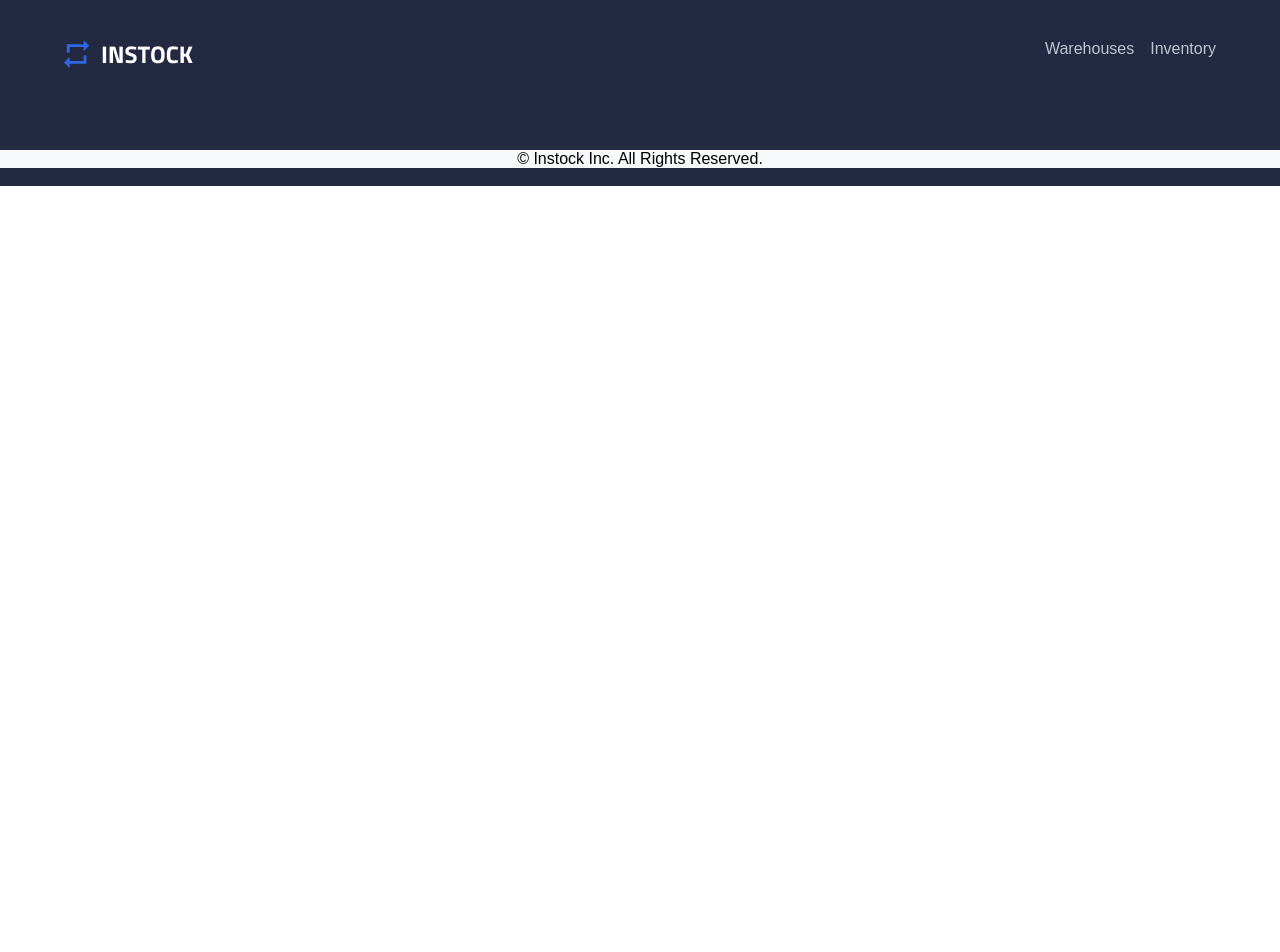
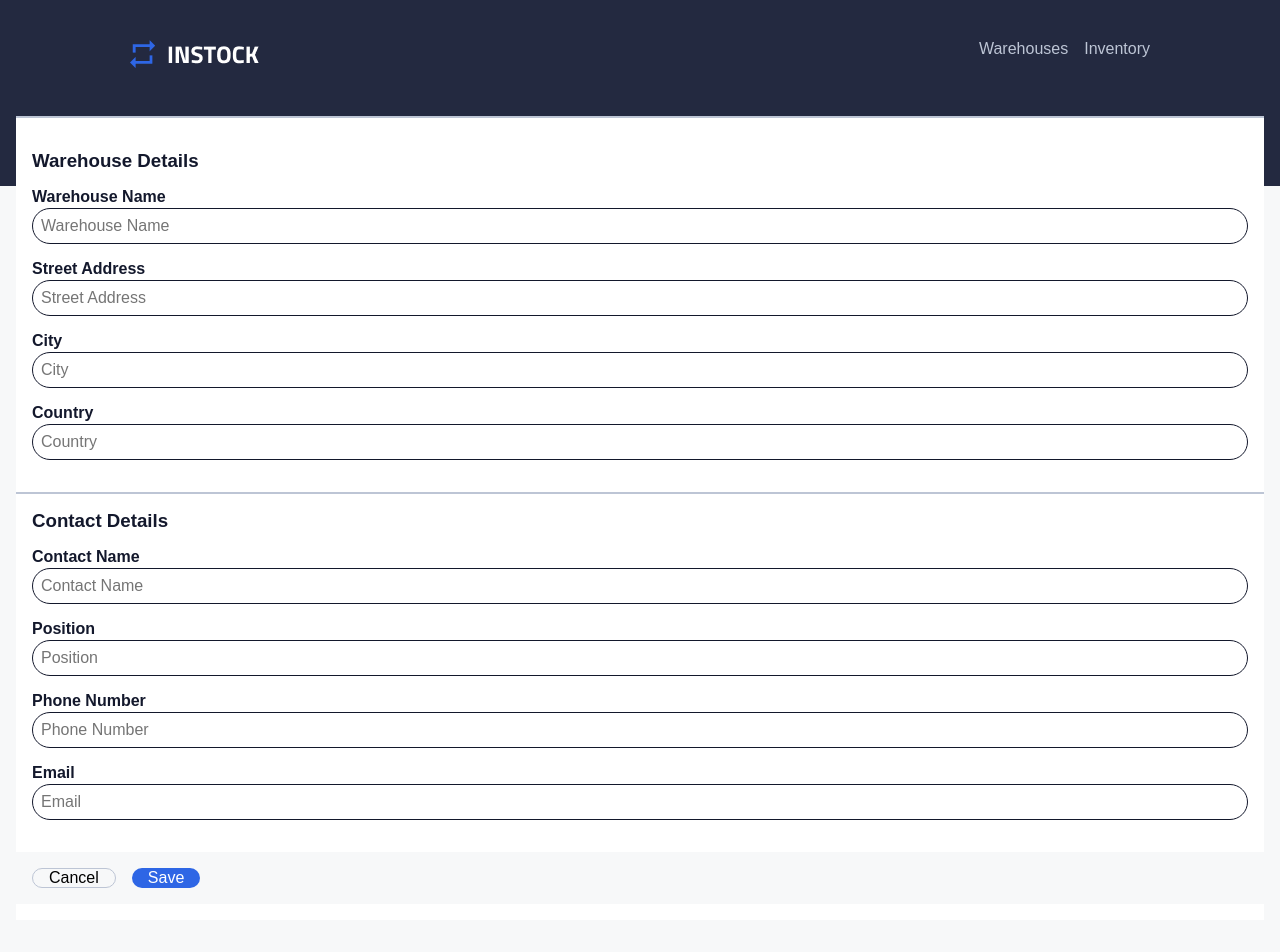
Before and after one commit to hopeaaaa/instock-frontend, a React (Vite) app: page /warehouse/edit in a window 1280 px wide. Shown: the top 952 px of the page. Before the commit the page ends 800 px from the top, so only its background shows below. Built offline with nearby package versions, Linux system fonts and the light colour scheme; a web font is replaced by a local one.

Commit message:
edit warehouse comp & minor styling

```diff
--- a/src/App.scss
+++ b/src/App.scss
@@ -6,7 +6,7 @@ body {
   font-family: "Titillium Web", sans-serif;
   margin: 0rem;
   box-sizing: border-box;
-  background-color: $white;
+  background-color: $light-grey;
 }
 
 #root {
--- /dev/null
+++ b/src/components/EditWarehouseForm/EditWarehouseForm.jsx
@@ -0,0 +1,107 @@
+import { Link } from "react-router-dom";
+import "./EditWarehouseForm.scss";
+
+function EditWarehouseForm() {
+  return (
+    <form className="add-form">
+      <div className="add-form__warehouse-info">
+        <h3 className="add-form__header">Warehouse Details</h3>
+        <label htmlFor="add-form__warehouse-name" className="add-form__label">
+          Warehouse Name
+        </label>
+        <input
+          type="text"
+          name="warehouse-name"
+          placeholder="Warehouse Name"
+          className="add-form__input"
+          id="add-form__warehouse-name"
+        />
+        <label htmlFor="add-form__address" className="add-form__label">
+          Street Address
+        </label>
+        <input
+          type="text"
+          name="address"
+          placeholder="Street Address"
+          className="add-form__input"
+          id="add-form__address"
+        />
+        <label htmlFor="add-form__city" className="add-form__label">
+          City
+        </label>
+        <input
+          type="text"
+          name="city"
+          placeholder="City"
+          className="add-form__input"
+          id="add-form__city"
+        />
+        <label htmlFor="add-form__country" className="add-form__label">
+          Country
+        </label>
+        <input
+          type="text"
+          name="country"
+          placeholder="Country"
+          className="add-form__input"
+          id="add-form__country"
+        />
+      </div>
+      <div className="add-form__personnel-info">
+        <h3 className="add-form__header">Contact Details</h3>
+        <label htmlFor="add-form__contact-name" className="add-form__label">
+          Contact Name
+        </label>
+        <input
+          type="text"
+          name="contact-name"
+          placeholder="Contact Name"
+          className="add-form__input"
+          id="add-form__contact-name"
+        />
+        <label htmlFor="add-form__position" className="add-form__label">
+          Position
+        </label>
+        <input
+          type="text"
+          name="position"
+          placeholder="Position"
+          className="add-form__input"
+          id="add-form__position"
+        />
+        <label htmlFor="add-form__phone" className="add-form__label">
+          Phone Number
+        </label>
+        <input
+          type="number"
+          name="phone-number"
+          placeholder="Phone Number"
+          className="add-form__input"
+          id="add-form__phone"
+        />
+        <label htmlFor="add-form__email" className="add-form__label">
+          Email
+        </label>
+        <input
+          type="email"
+          name="email"
+          placeholder="Email"
+          className="add-form__input"
+          id="add-form__email"
+        />
+      </div>
+      <div className="add-form__buttons">
+        <Link to="/">
+          <button type="button" className="add-form__cancel">
+            Cancel
+          </button>
+        </Link>
+        <button type="submit" className="add-form__submit">
+          Save
+        </button>
+      </div>
+    </form>
+  );
+}
+
+export default EditWarehouseForm;
--- /dev/null
+++ b/src/components/EditWarehouseForm/EditWarehouseForm.scss
@@ -0,0 +1,52 @@
+@use "../../styles/partials/mixins" as *;
+@use "../../styles/partials/variables" as *;
+
+.add-form {
+  background-color: $white;
+  color: $instock-black;
+  margin: 0rem 1rem;
+  padding: 1rem 0rem;
+  display: flex;
+  flex-direction: column;
+  border-top: 2px $cloud solid;
+  &__header {
+    padding: 0rem 0rem 1rem;
+    margin: 0rem;
+  }
+  &__warehouse-info {
+    display: flex;
+    flex-direction: column;
+    padding: 1rem;
+  }
+  &__label {
+    font-weight: 600;
+    padding-bottom: 0.125rem;
+  }
+  &__input {
+    padding: 0.5rem;
+    border: 1px $instock-black solid;
+    border-radius: 2rem;
+    margin-bottom: 1rem;
+  }
+  &__personnel-info {
+    @extend .add-form__warehouse-info;
+    border-top: 2px $cloud solid;
+  }
+  &__buttons {
+    display: flex;
+    gap: 1rem;
+    background-color: $light-grey;
+    padding: 1rem;
+  }
+  &__cancel {
+    padding: 0rem 1rem;
+    border: 1px $cloud solid;
+    border-radius: 1rem;
+  }
+  &__submit {
+    padding: 0rem 1rem;
+    background-color: $instock-indigo;
+    border-radius: 1rem;
+    color: $white;
+  }
+}
--- a/src/components/Footer/Footer.scss
+++ b/src/components/Footer/Footer.scss
@@ -4,7 +4,7 @@
 .footer{
   position: relative;
   display: block;
-  margin-top: 50px;
+  padding: 50px 0;
 }
 .footer__container {
   @include flex-center;
--- a/src/components/Header/Header.scss
+++ b/src/components/Header/Header.scss
@@ -4,17 +4,20 @@
 .header {
   display: flex;
   flex-direction: column;
+  justify-content: space-between;
   padding: 1rem 0rem;
   @include tablet {
-    padding: 2rem 1rem 2rem;
+    padding: 2rem 2rem;
     flex-direction: row;
     justify-content: space-between;
   }
   @include desktop {
-    padding: 2.5rem 4rem 2rem;
+    padding: 2.5rem 0 2rem;
+    max-width: 63.75rem;
+    margin: auto;
   }
-
   &__instock {
+    padding-bottom: 1rem;
     @include dimensions(max-content, 100%);
     display: flex;
     justify-content: center;
--- a/src/components/WarehouseDeleteModal/WarehouseDeleteModal.jsx
+++ b/src/components/WarehouseDeleteModal/WarehouseDeleteModal.jsx
@@ -4,8 +4,7 @@ import "./WarehouseDeleteModal.scss";
 const WarehouseDeleteModal = ({
   item,
   setShowDelete,
-  inventories,
-  setInventories,
+  warehouseList, setWarehouseList
 }) => {
   const BASE_URL = import.meta.env.VITE_SERVER_BASE_URL;
   const PORT = import.meta.env.VITE_SERVER_PORT;
@@ -16,6 +15,10 @@ const WarehouseDeleteModal = ({
       const response = await axios.delete(path);
 
       if (response.status == 204) {
+        if (response.status == 204) {
+          setWarehouseList(warehouseList.filter((i) => i.id != item.id));
+          setShowDelete(false);
+        }
         setShowDelete(false);
       }
     } catch (error) {
--- a/src/components/WarehouseListComponent/WarehouseListComponent.jsx
+++ b/src/components/WarehouseListComponent/WarehouseListComponent.jsx
@@ -4,16 +4,8 @@ import axios from "axios";
 import "./WarehouseListComponent.scss";
 import loadWarehouses from "../../utils/FetchWarehousesList/FetchWarehousesList";
 
-function WarehouseListComponent({ handleDeleteClick }) {
-  const [WarehouseList, setWarehouseList] = useState([]);
+function WarehouseListComponent({ handleDeleteClick, WarehouseList }) {
 
-  useEffect(() => {
-    const getWarehouses = async () => {
-      const response = await loadWarehouses("/api/warehouses");
-      setWarehouseList(response);
-    };
-    getWarehouses();
-  }, []);
 
   return (
     <div className="warehouse-list">
@@ -117,7 +109,7 @@ function WarehouseListComponent({ handleDeleteClick }) {
                   </svg>
                 </button>
 
-                <Link to={`/${item.id}/warehouse`}>
+                <Link to={`/${item.id}/edit`}>
                   <svg
                     className="warehouse-list__icon"
                     width="24"
--- a/src/components/WarehouseListComponent/WarehouseListComponent.scss
+++ b/src/components/WarehouseListComponent/WarehouseListComponent.scss
@@ -7,11 +7,14 @@
 .warehouse-list {
   background-color: $white;
   width: calc(100% - 1rem);
-  max-width: 63.75rem;
   border-radius: 0.1875rem;
   box-shadow: 0 2px 5px 0 rgba(19, 24, 44, 0.1019607843);
-  margin: auto;
+  margin-left: auto;
+  margin-right: auto;
 
+  @include desktop{
+    max-width: 63.75rem;
+  }
   &__header {
     padding: 1.5rem 1rem 1.5rem 1rem;
 
--- a/src/pages/WarehouseEdit/WarehouseEdit.jsx
+++ b/src/pages/WarehouseEdit/WarehouseEdit.jsx
@@ -1,5 +1,7 @@
+import EditWarehouseForm from "../../components/EditWarehouseForm/EditWarehouseForm";
+
 function WarehouseEdit() {
-  return <div></div>;
+  return <EditWarehouseForm/>;
 }
 
 export default WarehouseEdit;
--- a/src/pages/WarehouseList/WarehousesList.jsx
+++ b/src/pages/WarehouseList/WarehousesList.jsx
@@ -1,17 +1,26 @@
-import { useState } from "react";
+import { useState, useEffect } from "react";
 import WarehouseDeleteModal from "../../components/WarehouseDeleteModal/WarehouseDeleteModal";
 import WarehouseListComponent from "../../components/WarehouseListComponent/WarehouseListComponent";
 import { useParams } from "react-router-dom";
+import loadWarehouses from "../../utils/FetchWarehousesList/FetchWarehousesList";
 
 function WarehouseList() {
   const { warehouseData } = useParams();
   const [showDelete, setShowDelete] = useState(false);
   const [clickedItem, setClickedItem] = useState(null);
-
+  const [warehouseList, setWarehouseList] = useState([]);
   const handleDeleteClick = (item) => {
     setClickedItem(item);
     setShowDelete(!showDelete);
   };
+
+  useEffect(() => {
+    const getWarehouses = async () => {
+      const response = await loadWarehouses("/api/warehouses");
+      setWarehouseList(response);
+    };
+    getWarehouses();
+  }, []);
 
   return (
     <>
@@ -19,9 +28,10 @@ function WarehouseList() {
         <WarehouseDeleteModal
           setShowDelete={setShowDelete}
           item={clickedItem}
+          warehouseList={warehouseList} setWarehouseList={setWarehouseList}
         />
       )}
-      <WarehouseListComponent warehouseData={warehouseData} handleDeleteClick={handleDeleteClick}/>
+      <WarehouseListComponent warehouseData={warehouseData} handleDeleteClick={handleDeleteClick} WarehouseList={warehouseList}/>
     </>
   );
 }
```
